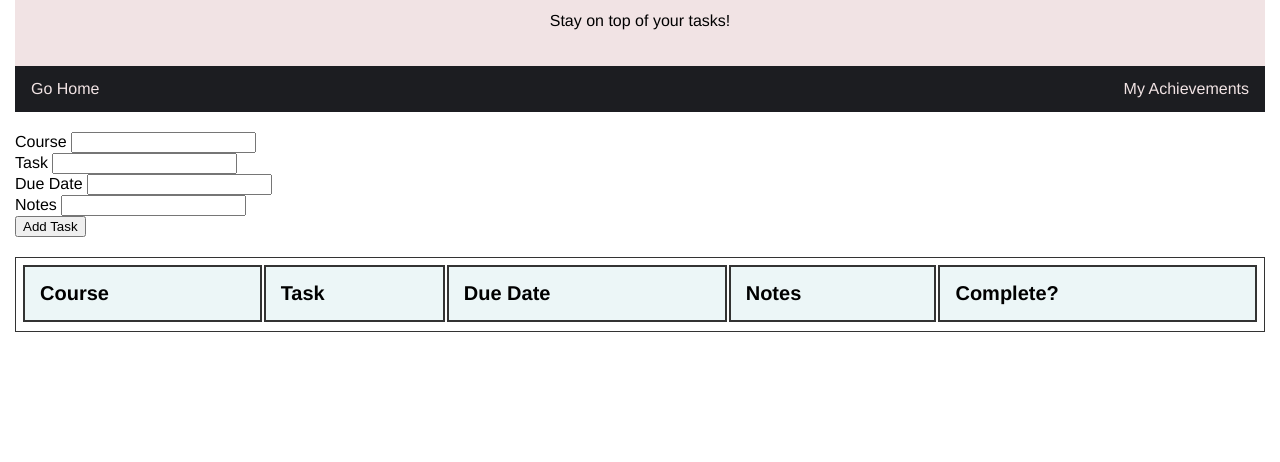
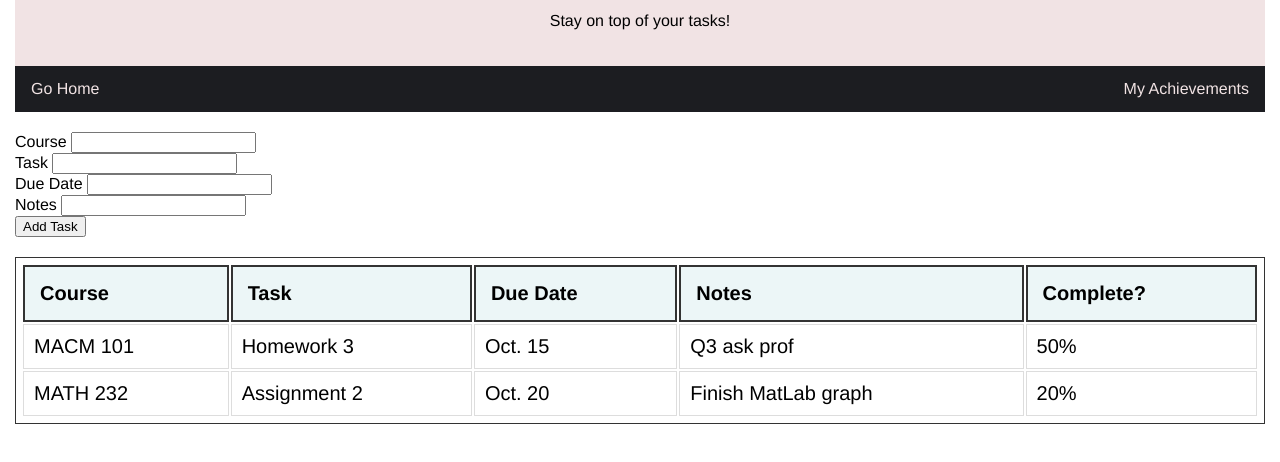
Before and after one commit to emt3/StudyStreak, a plain HTML site: page TaskTracker.html in a window 1280 px wide. Shown: the part 148-610 px from the top of the page. Drawn offline with Linux system fonts and the light colour scheme.

Commit message:
prototype data

```diff
--- a/TaskTracker.html
+++ b/TaskTracker.html
@@ -70,18 +70,19 @@
 
 
         <tr>
-            <!-- <td>Alfreds Futterkiste</td>
-            <td>Maria Anders</td>
-            <td>Germany</td>
-            <td>Mexico</td>
-            <td>Mexico</td>
+            <td>MACM 101</td>
+            <td>Homework 3</td>
+            <td>Oct. 15</td>
+            <td>Q3 ask prof</td>
+            <td>50%</td>
           </tr>
           <tr>
-            <td>Centro comercial Moctezuma</td>
-            <td>Francisco Chang</td>
-            <td>Mexico</td>
-            <td>Mexico</td>
-            <td>Mexico</td> -->
+            <td>MATH 232</td>
+            <td>Assignment 2</td>
+            <td>Oct. 20</td>
+            <td>Finish MatLab graph</td>
+            <td>20%</td>
+
           </tr>
     </table>
 
```
